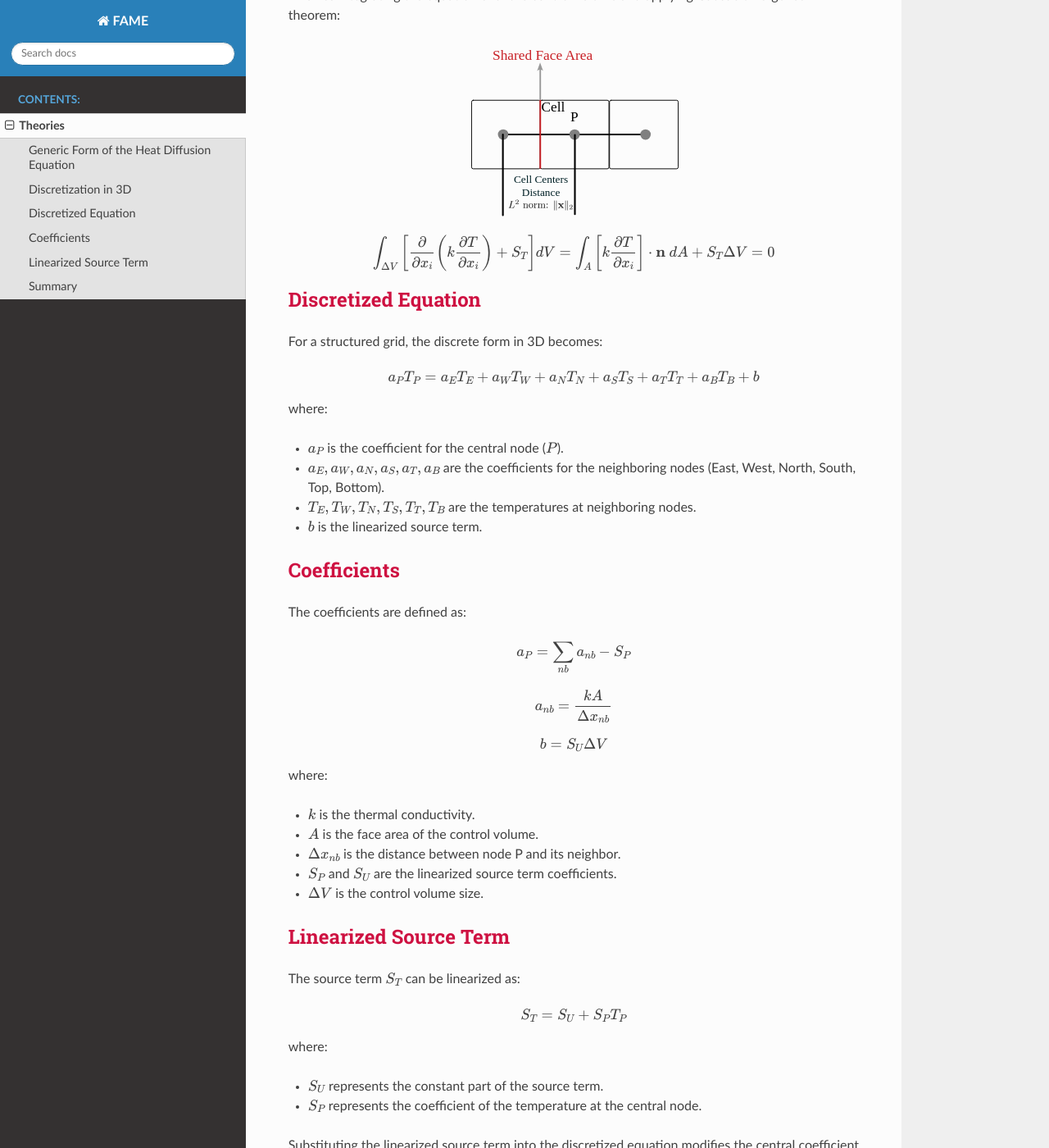
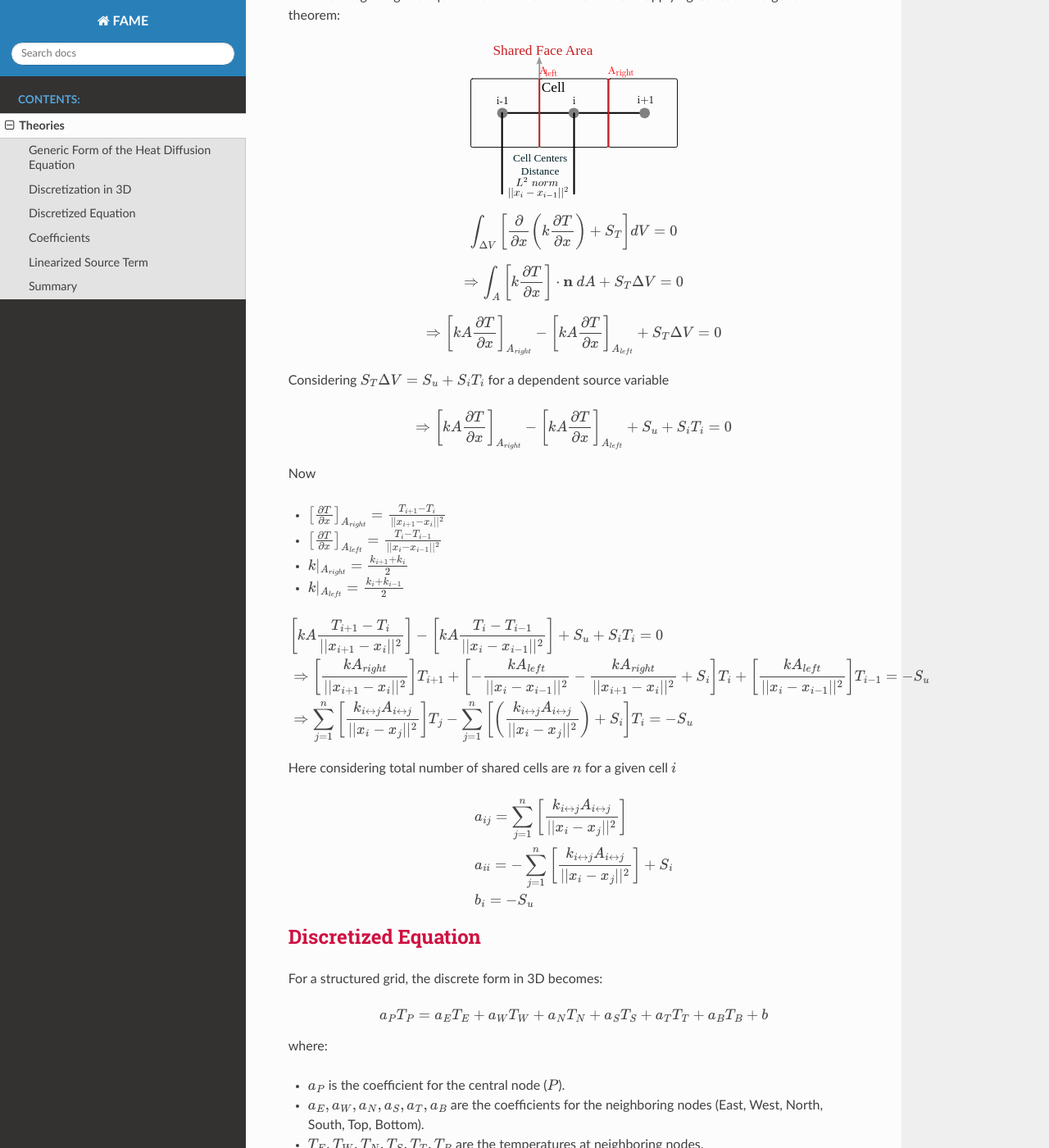
Before and after one commit to neoceph/FAME, a Sphinx documentation site: the page built from docs/source/theories/heatDiffusion.rst, in a window 1280 px wide and 1400 px high, scrolled down 772 px. Shown: the whole window at 82% size. Built offline with Sphinx 7.4.7 and the Read the Docs theme 3.1.0, drawn with Linux system fonts in a browser that asks for light colours; pages that are not in the unit, such as notebooks, are missing from menus.

Commit message:
theory development for non-boundary cells

```diff
--- a/docs/source/theories/heatDiffusion.rst
+++ b/docs/source/theories/heatDiffusion.rst
@@ -36,7 +36,44 @@
 
 .. math::
 
-    \int_{\Delta V} \left[\frac{\partial}{\partial x_i}\left(k \frac{\partial T}{\partial x_i}\right) + S_T\right] dV = \int_A \left[k \frac{\partial T}{\partial x_i} \right] \cdot \mathbf{n} \ dA + S_T \Delta V = 0
+    \int_{\Delta V} \left[\frac{\partial}{\partial x}\left(k \frac{\partial T}{\partial x}\right) + S_T\right] dV = 0
+
+.. math::
+    \Rightarrow \int_A \left[k \frac{\partial T}{\partial x} \right] \cdot \mathbf{n} \ dA + S_T \Delta V = 0
+
+.. math::
+    \Rightarrow \left[kA \frac{\partial T}{\partial x} \right]_{A_{right}} - \left[kA \frac{\partial T}{\partial x} \right]_{A_{left}} + S_T \Delta V = 0
+
+Considering :math:`S_T \Delta V = S_u + S_i T_i` for a dependent source variable
+
+.. math::
+    \Rightarrow \left[kA \frac{\partial T}{\partial x} \right]_{A_{right}} - \left[kA \frac{\partial T}{\partial x} \right]_{A_{left}} + S_u + S_i T_i = 0
+
+Now
+
+- :math:`\left[\frac{\partial T}{\partial x} \right]_{A_{right}} = \frac{T_{i+1}-T_i}{||x_{i+1} - x_i||^2}`
+- :math:`\left[\frac{\partial T}{\partial x} \right]_{A_{left}} = \frac{T_{i}-T_{i-1}}{||x_i-x_{i-1}||^2}`
+- :math:`k|_{A_{right}}=\frac{k_{i+1}+k_i}{2}`
+- :math:`k|_{A_{left}}=\frac{k_{i}+k_{i-1}}{2}`
+
+
+.. math::
+
+    \begin{align*}
+        & \left[kA \frac{T_{i+1}-T_i}{||x_{i+1} - x_i||^2} \right] - \left[kA \frac{T_{i}-T_{i-1}}{||x_i-x_{i-1}||^2} \right] + S_u + S_i T_i = 0    \\
+        & \Rightarrow \left[ \frac{kA_{right}}{||x_{i+1} - x_i||^2} \right]T_{i+1} + \left[-\frac{kA_{left}}{||x_{i} - x_{i-1}||^2} -\frac{kA_{right}}{||x_{i+1} - x_i||^2} + S_i \right]T_{i} + \left[ \frac{kA_{left}}{||x_{i} - x_{i-1}||^2} \right]T_{i-1} = -S_u   \\
+        & \Rightarrow \sum_{j=1}^n\left[ \frac{k_{i \leftrightarrow j}A_{i \leftrightarrow j}}{||x_{i} - x_{j}||^2} \right]T_{j} -\sum_{j=1}^n\left[\left(\frac{k_{i \leftrightarrow j}A_{i \leftrightarrow j}}{||x_{i} - x_{j}||^2}\right) + S_i  \right]T_{i} = -S_u
+    \end{align*}
+
+Here considering total number of shared cells are :math:`n` for a given cell :math:`i`
+
+.. math::
+    \begin{align*}
+        & a_{ij} = \sum_{j=1}^n\left[ \frac{k_{i \leftrightarrow j}A_{i \leftrightarrow j}}{||x_{i} - x_{j}||^2} \right]    \\
+        & a_{ii} = -\sum_{j=1}^n\left[\frac{k_{i \leftrightarrow j}A_{i \leftrightarrow j}}{||x_{i} - x_{j}||^2}\right] + S_i  \\
+        & b_{i} = -S_u
+    \end{align*}
+
 
 Discretized Equation
 ---------------------
```
Also changed, not shown: docs/source/media/images/FVM/discretization_1D.svg.
